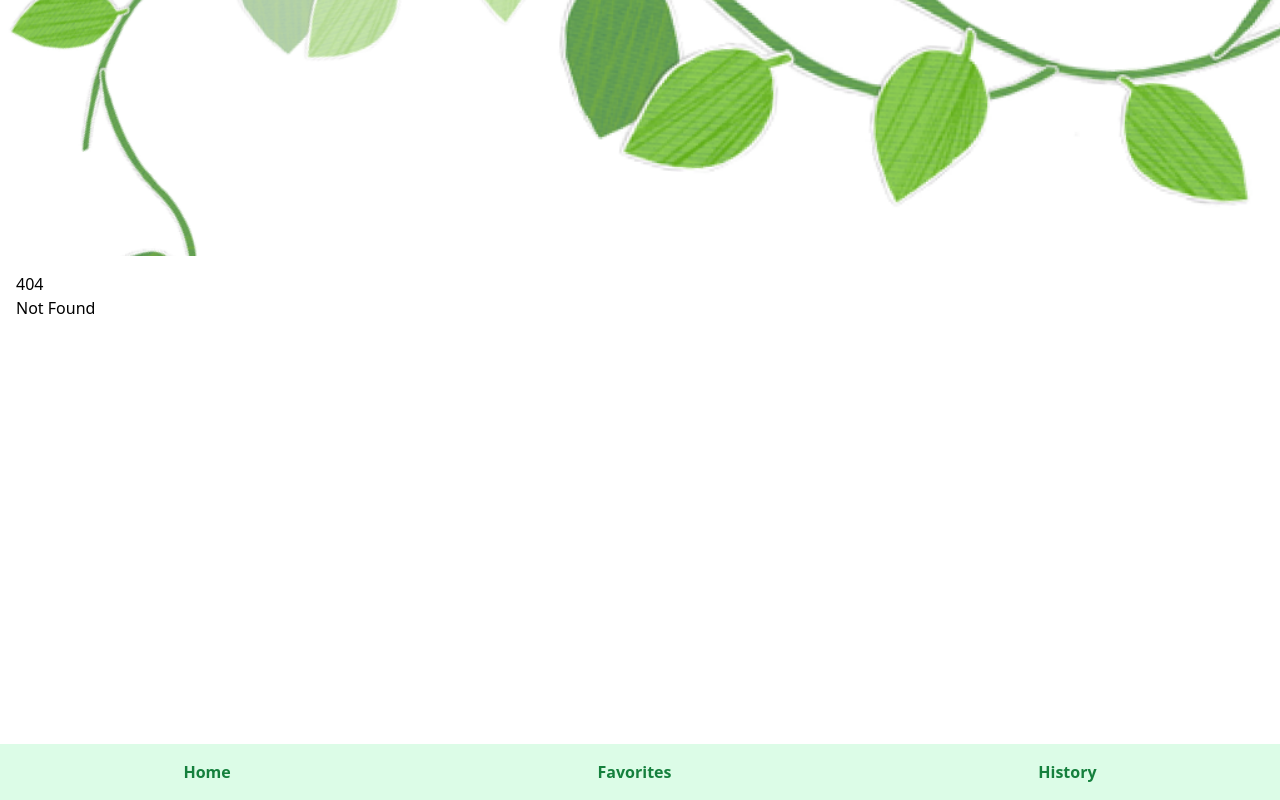
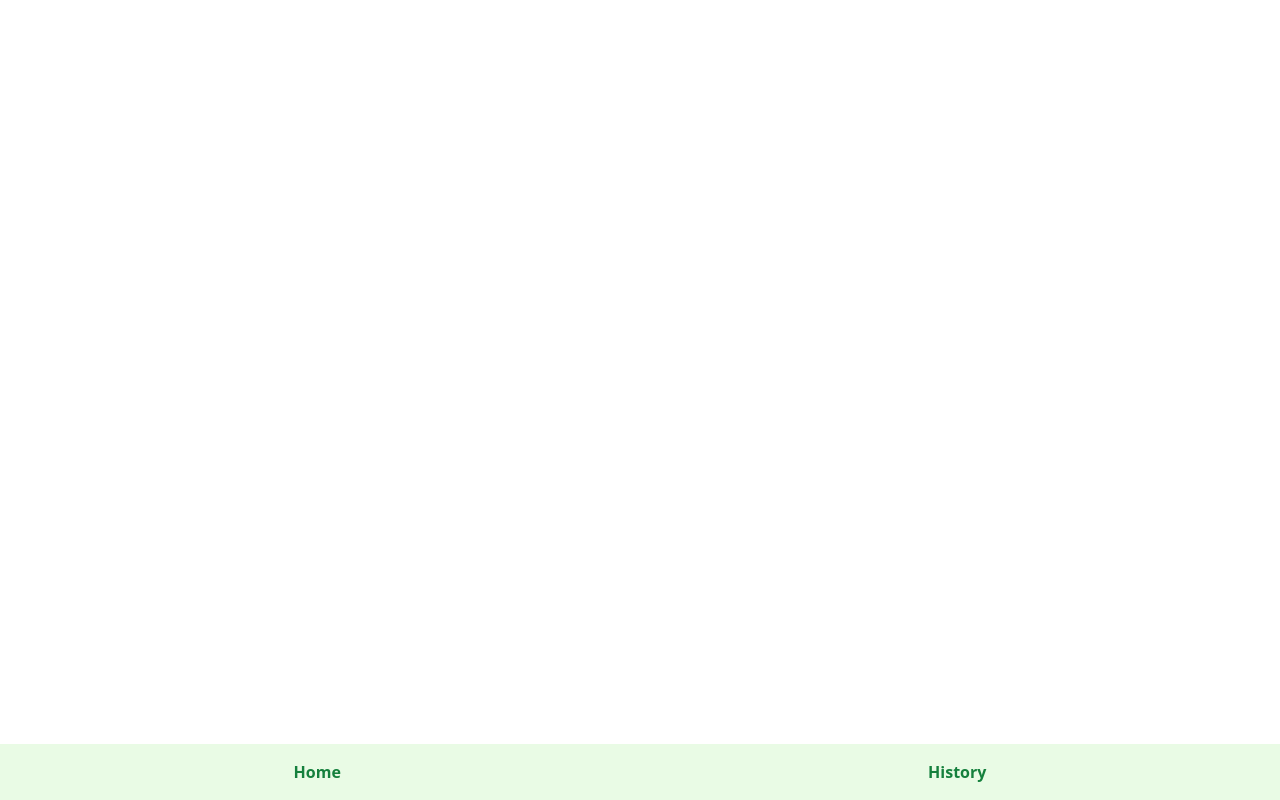
Before and after one commit to itsMiniscule/daily-plant, a SvelteKit app: page /history in a window 1280 px wide. Before the commit this address had no page. Built offline with nearby package versions, Linux system fonts and the light colour scheme.

Commit message:
basic functionallity with component

```diff
--- a/jsconfig.json
+++ b/jsconfig.json
@@ -1,7 +1,7 @@
 {
 	"extends": "./.svelte-kit/tsconfig.json",
 	"compilerOptions": {
-		"allowJs": false,
+		"allowJs": true,
 		"checkJs": true,
 		"esModuleInterop": true,
 		"forceConsistentCasingInFileNames": true,
--- a/src/lib/components/plant.svelte
+++ b/src/lib/components/plant.svelte
@@ -1,38 +1,15 @@
-<!-- <script>
-    import { onMount } from "svelte";
-    import "../app.css";
-
-    export let data; // Data passed from the parent component
-    let plant = null;
-
-    onMount(async () => {
-        if (!data) {
-            try {
-                const response = await fetch("https://perenual.com/api/species-list?key=sk-L9WP675b80ec7662a7987&indoor=1");
-                const result = await response.json();
-                if (result.data && result.data.length > 0) {
-                    // Pick a random plant from the data
-                    plant = result.data[Math.floor(Math.random() * result.data.length)];
-                }
-            } catch (error) {
-                console.error("Failed to fetch plant data:", error);
-            }
-        } else {
-            plant = data; // Use data passed down from the parent
-        }
-    });
+<script>
+    export let plantData;
 </script>
 
-{#if plant}
-<section>
-    <div class="text-center">
-        <h2 class="text-xl font-bold">{plant.common_name || "Unknown Plant"}</h2>
-        <p class="italic">{plant.scientific_name ? plant.scientific_name.join(", ") : "Scientific name not available"}</p>
-        {#if plant.default_image}
-            <img src={plant.default_image.regular_url} alt={plant.common_name} class="mx-auto mt-4 w-64 h-64 object-cover">
-        {/if}
-    </div>
-</section>
-{:else}
-<p class="text-center">Loading a random plant...</p>
-{/if} -->
+<div class="text-center">
+    <h2 class="text-xl font-bold">{plantData.common_name || "Unknown Plant"}</h2>
+    <p class="italic">{plantData.scientific_name ? plantData.scientific_name.join(", ") : "Scientific name not available"}</p>
+    {#if plantData.default_image}
+        <img src={plantData.default_image.regular_url} alt={plantData.common_name} class="mx-auto mt-4 w-64 h-64 object-cover">
+    {/if}
+</div>
+
+<style>
+    /* Add any styles specific to the Plant component */
+</style>
--- /dev/null
+++ b/src/lib/components/plants.svelte
@@ -0,0 +1,31 @@
+<script>
+    import { onMount } from "svelte";
+    import Plant from "$lib/components/plant.svelte";
+
+    export let slotContent = "Loading a random plant...";
+    /**
+     * @type {null}
+     */
+    let plantData = null;
+
+    onMount(async () => {
+        try {
+            const response = await fetch("https://perenual.com/api/species-list?key=sk-L9WP675b80ec7662a7987&indoor=1");
+            const result = await response.json();
+            if (result.data && result.data.length > 0) {
+                // Pick a random plant
+                plantData = result.data[Math.floor(Math.random() * result.data.length)];
+            }
+        } catch (error) {
+            console.error("Failed to fetch plant data:", error);
+        }
+    });
+</script>
+
+<section>
+    {#if plantData}
+        <Plant {plantData} />
+    {:else}
+        <slot>{slotContent}</slot>
+    {/if}
+</section>
--- a/src/routes/+layout.svelte
+++ b/src/routes/+layout.svelte
@@ -1,27 +1,16 @@
 <script>
     import "../app.css";
-    import plantheader from "$lib/assets/plant-header.png";
 </script>
 
 <div class="flex flex-col min-h-screen">
-    <!-- Header with decorative plants -->
-    <header class="relative flex justify-center">
-        <img
-            src={plantheader}
-            alt="Decorative plants"
-            class="w-full h-full max-h-64 object-cover"
-        />
-    </header>
-
     <!-- Main content -->
     <main class="flex-grow p-4">
         <slot />
     </main>
 
     <!-- Navbar -->
-    <nav class="bg-green-100 py-4 fixed bottom-0 w-full flex justify-around">
+    <nav class="bg-light-green py-4 fixed bottom-0 w-full flex justify-around">
         <button class="text-green-700 font-semibold">Home</button>
-        <button class="text-green-700 font-semibold">Favorites</button>
         <button class="text-green-700 font-semibold">History</button>
     </nav>
 </div>
--- a/src/routes/+page.svelte
+++ b/src/routes/+page.svelte
@@ -1,33 +1,9 @@
 <script>
     import { onMount } from "svelte";
     import "../app.css";
-
-    let plantData = null;
-
-    onMount(async () => {
-        try {
-            const response = await fetch("https://perenual.com/api/species-list?key=sk-L9WP675b80ec7662a7987&indoor=1");
-            const result = await response.json();
-            if (result.data && result.data.length > 0) {
-                // Pick a random plant
-                plantData = result.data[Math.floor(Math.random() * result.data.length)];
-            }
-        } catch (error) {
-            console.error("Failed to fetch plant data:", error);
-        }
-    });
+    import Plant from "$lib/components/plants.svelte";
 </script>
 
 <section>
-    {#if plantData}
-        <div class="text-center">
-            <h2 class="text-xl font-bold">{plantData.common_name || "Unknown Plant"}</h2>
-            <p class="italic">{plantData.scientific_name ? plantData.scientific_name.join(", ") : "Scientific name not available"}</p>
-            {#if plantData.default_image}
-                <img src={plantData.default_image.regular_url} alt={plantData.common_name} class="mx-auto mt-4 w-64 h-64 object-cover">
-            {/if}
-        </div>
-    {:else}
-        <p class="text-center">Loading a random plant...</p>
-    {/if}
+    <Plant />
 </section>
--- /dev/null
+++ b/src/routes/menu/+page.svelte
@@ -0,0 +1,2 @@
+<script>
+</script>
--- a/tailwind.config.js
+++ b/tailwind.config.js
@@ -2,7 +2,11 @@
 export default {
   content: ['./src/**/*.{html,js,svelte,ts}'],
   theme: {
-    extend: {},
+    extend: {
+      colors: {
+        'light-green': '#E9FBE5',
+      },
+    },
   },
   plugins: [],
 }
```
Also changed, not shown: src/routes/history/+page.svelte (added).
